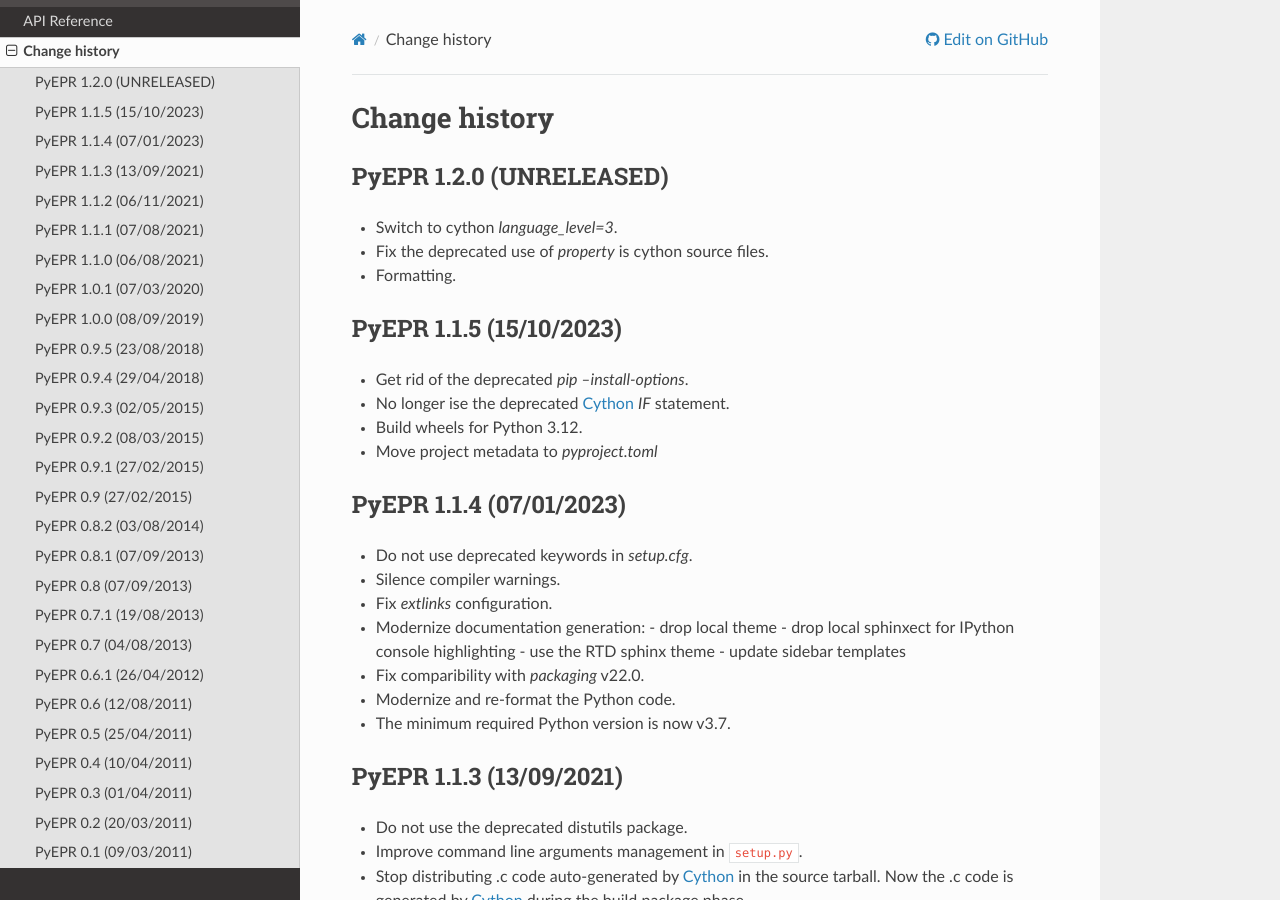
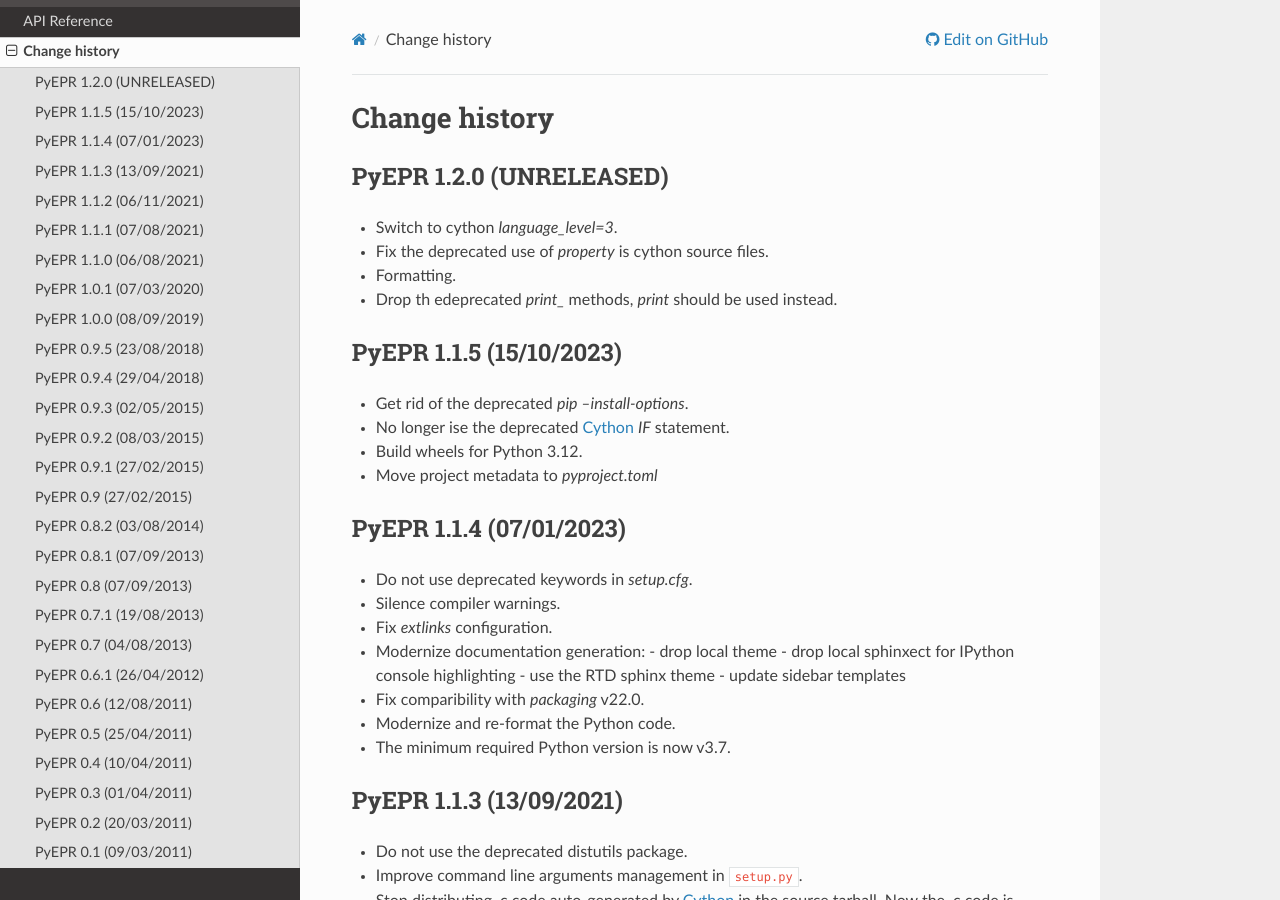
Before and after one commit to avalentino/pyepr, a Sphinx documentation site: the page built from doc/NEWS.rst, in a window 1280 px wide and 900 px high. Built offline with Sphinx 7.4.7 and the Read the Docs theme 2.0.0, drawn with Linux system fonts in a browser that asks for light colours; formulas are drawn with MathJax 3.

Commit message:
Drop print_ methods

```diff
--- a/doc/NEWS.rst
+++ b/doc/NEWS.rst
@@ -8,6 +8,7 @@
 * Switch to cython `language_level=3`.
 * Fix the deprecated use of `property` is cython source files.
 * Formatting.
+* Drop th edeprecated `print_` methods, `print` should be used instead.
 
 
 PyEPR 1.1.5 (15/10/2023)
```
Also changed, not shown: 1 other file.
